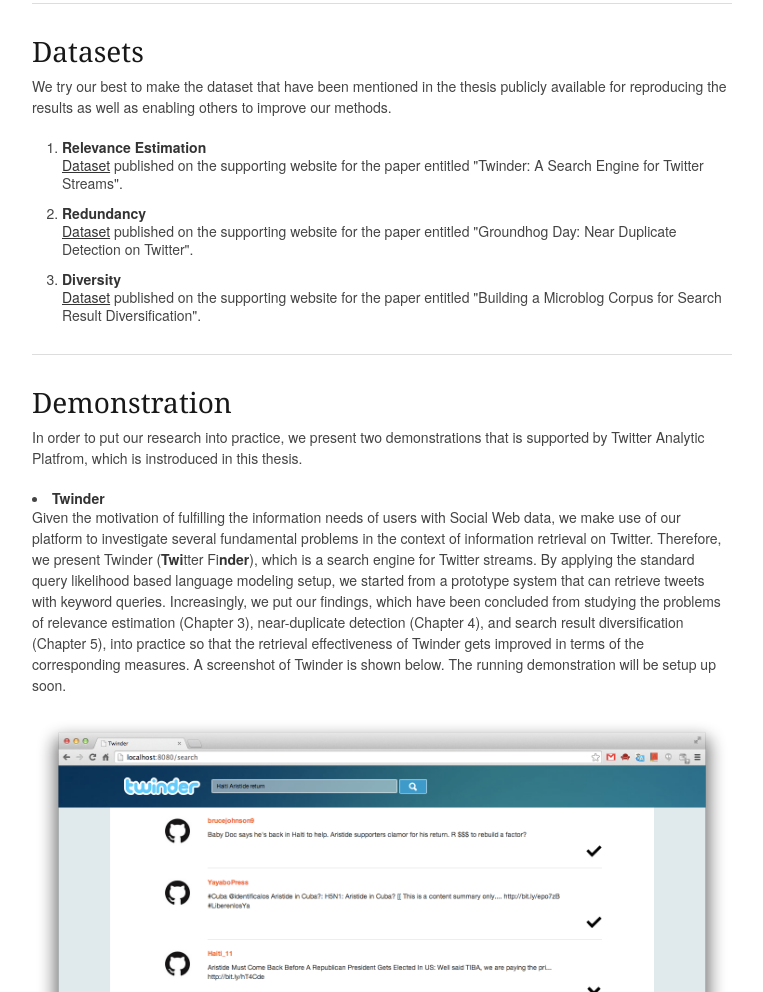
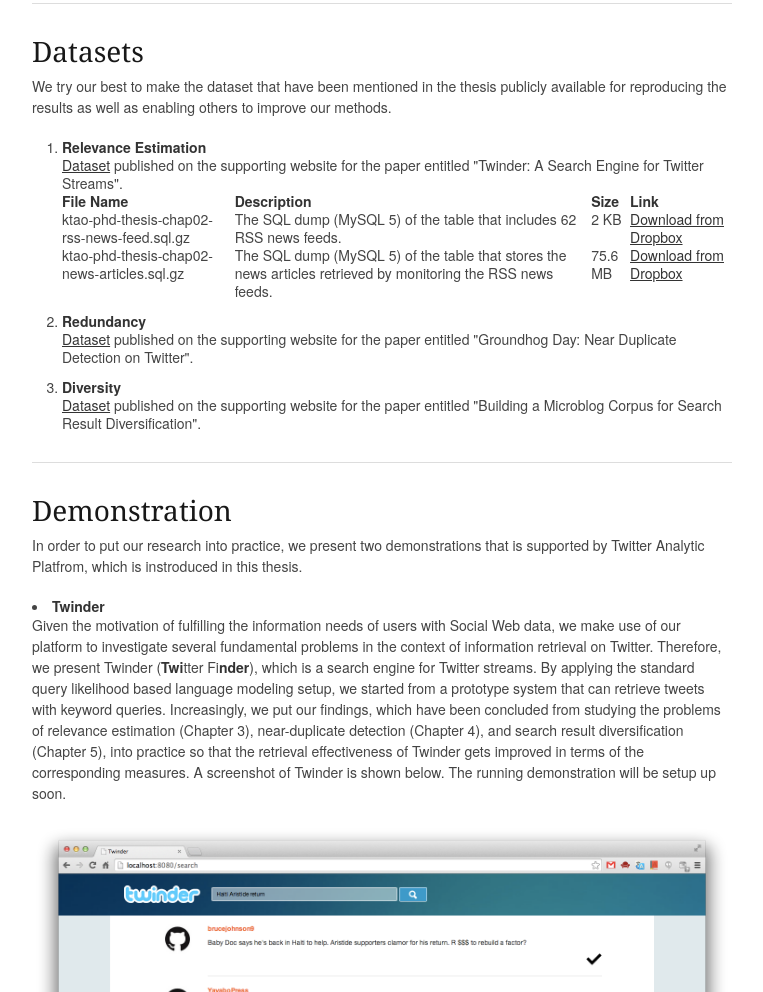
Before and after one commit to ktao/ktao.github.io, a plain HTML site: page phd/index.html in a window 1280 px wide. Shown: the part 1137-2129 px from the top of the page, without its empty margins (378-1141 px from the left). Drawn offline with Linux system fonts and the light colour scheme.

Commit message:
The dataset made publicly available on supporting website.

```diff
--- a/phd/index.html
+++ b/phd/index.html
@@ -109,10 +109,29 @@
             <h3>Datasets</h3>
 			<p>We try our best to make the dataset that have been mentioned in the thesis publicly available for reproducing the results as well as enabling others to improve our methods.</p>
             <ol>
-
                 <li>
-					<strong>Relevance Estimation</strong><br />
-					<a href="http://wis.ewi.tudelft.nl/twinder/" target="_blank">Dataset</a> published on the supporting website for the paper entitled "Twinder: A Search Engine for Twitter Streams".
+									<strong>Relevance Estimation</strong><br />
+									<a href="http://wis.ewi.tudelft.nl/twinder/" target="_blank">Dataset</a> published on the supporting website for the paper entitled "Twinder: A Search Engine for Twitter Streams".
+									<table align="center">
+										<tr>
+											<th><strong>File Name</strong></th>
+											<th><strong>Description</strong></th>
+											<th><strong>Size</strong></th>
+											<th><strong>Link</strong></th>
+										</tr>
+										<tr>
+											<td>ktao-phd-thesis-chap02-rss-news-feed.sql.gz</td>
+											<td>The SQL dump (MySQL 5) of the table that includes 62 RSS news feeds.</td>
+											<td>2 KB</td>
+											<td><a href="https://db.tt/bWP9KFOr">Download from Dropbox</td>
+										</tr>
+										<tr>
+											<td>ktao-phd-thesis-chap02-news-articles.sql.gz</td>
+											<td>The SQL dump (MySQL 5) of the table that stores the news articles retrieved by monitoring the RSS news feeds.</td>
+											<td>75.6 MB</td>
+											<td><a href="https://db.tt/BWDwVvod">Download from Dropbox</td>
+										</tr>
+									</table>
                 </li>
 
                 <li>
```
